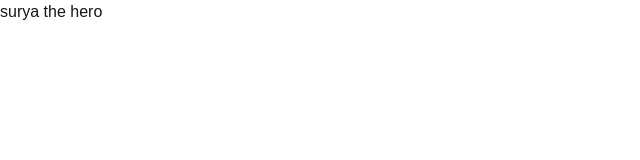
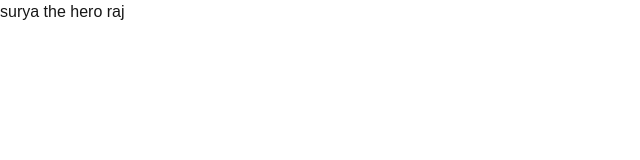
Before and after one commit to suryasardar/Wealth-Tracker, a Next.js app: page / in a window 1280 px wide. Shown: the top 160 px of the page, without its empty margins (0-640 px from the left). Built offline with nearby package versions, Linux system fonts and the light colour scheme.

Commit message:
started a project

```diff
--- a/app/page.js
+++ b/app/page.js
@@ -2,6 +2,6 @@
 
 export default function Home() {
   return (
-    <div>surya the hero</div>
+    <div>surya the hero raj</div>
   );
 }
```
